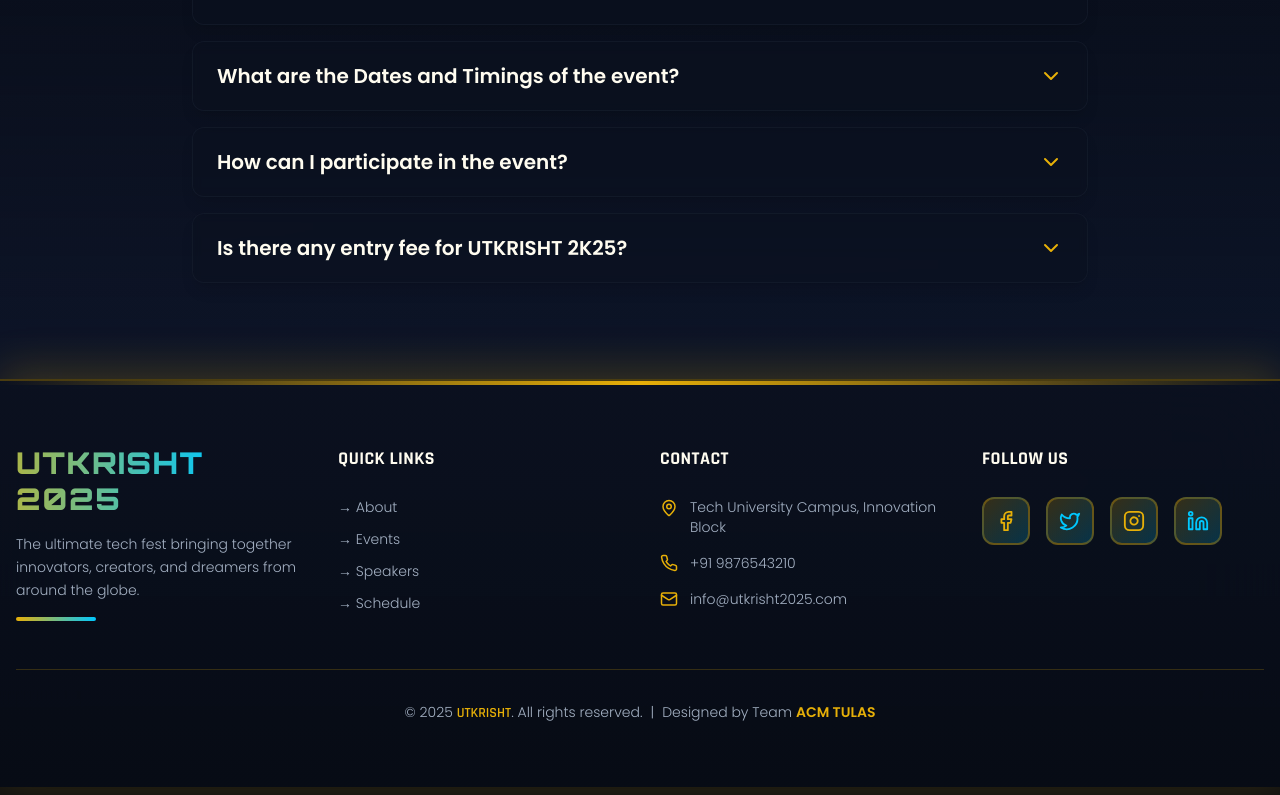
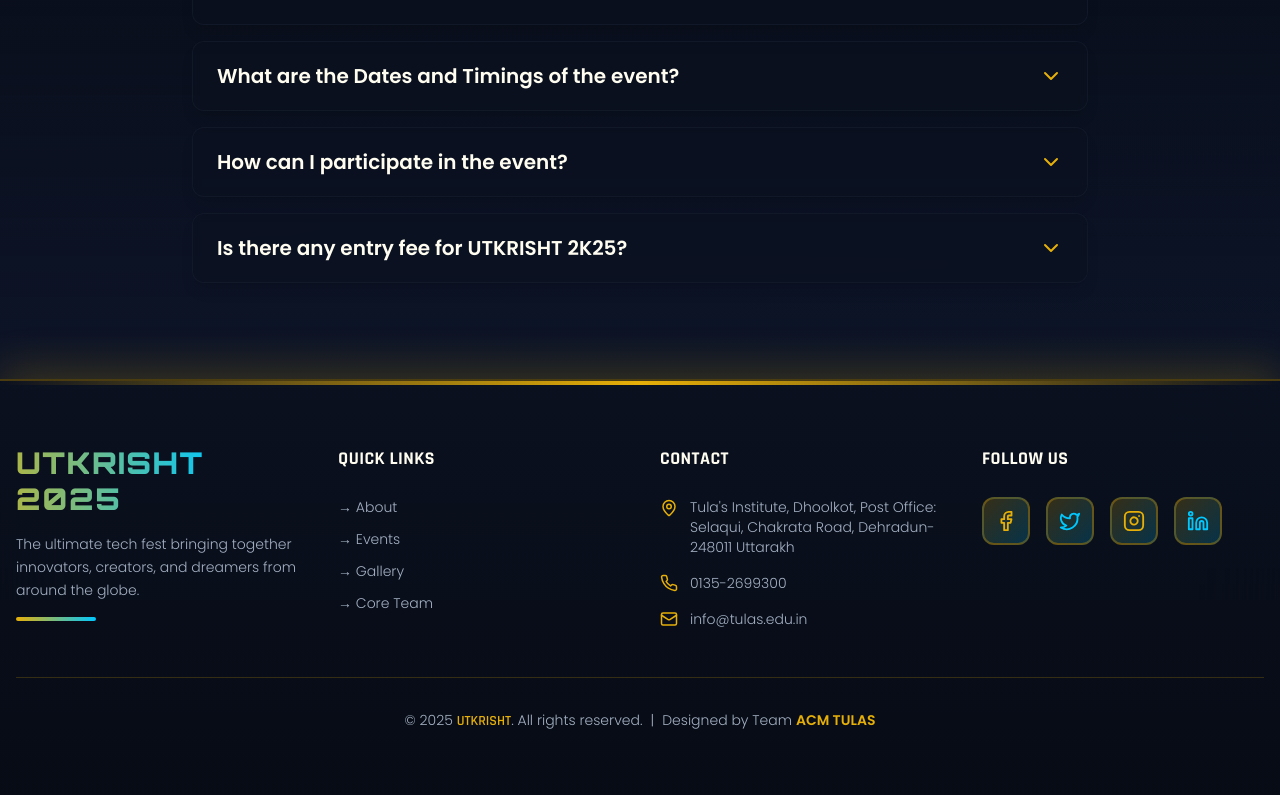
Before and after one commit to akky2000/TULAS-UTKRISHT, a React (Vite) app: page / in a window 1280 px wide. Shown: the part 2691-3486 px from the top of the page. Built offline with nearby package versions, Linux system fonts and the light colour scheme; no server answers; the HTML template or start-up script is replaced by a standard one.

Commit message:
Footer complete.

```diff
--- a/src/components/Footer.tsx
+++ b/src/components/Footer.tsx
@@ -36,13 +36,13 @@
                 </Link>
               </li>
               <li>
-                <Link to="/speakers" className="hover:text-primary hover:translate-x-1 transition-all duration-300 inline-block font-light">
-                  → Speakers
+                <Link to="/gallery" className="hover:text-primary hover:translate-x-1 transition-all duration-300 inline-block font-light">
+                  → Gallery
                 </Link>
               </li>
               <li>
-                <Link to="/schedule" className="hover:text-primary hover:translate-x-1 transition-all duration-300 inline-block font-light">
-                  → Schedule
+                <Link to="/core-team" className="hover:text-primary hover:translate-x-1 transition-all duration-300 inline-block font-light">
+                  → Core Team
                 </Link>
               </li>
             </ul>
@@ -54,15 +54,15 @@
             <ul className="space-y-4 text-sm text-muted-foreground">
               <li className="flex items-start gap-3 group">
                 <MapPin size={18} className="mt-0.5 text-primary group-hover:text-secondary transition-colors flex-shrink-0" />
-                <span className="font-light">Tech University Campus, Innovation Block</span>
+                <span className="font-light">Tula's Institute, Dhoolkot, Post Office: Selaqui, Chakrata Road, Dehradun- 248011 Uttarakh</span>
               </li>
               <li className="flex items-center gap-3 group">
                 <Phone size={18} className="text-primary group-hover:text-secondary transition-colors flex-shrink-0" />
-                <span className="font-light">+91 9876543210</span>
+                <span className="font-light">0135-2699300</span>
               </li>
               <li className="flex items-center gap-3 group">
                 <Mail size={18} className="text-primary group-hover:text-secondary transition-colors flex-shrink-0" />
-                <span className="font-light">info@utkrisht2025.com</span>
+                <span className="font-light">info@tulas.edu.in</span>
               </li>
             </ul>
           </div>
@@ -72,28 +72,28 @@
             <h4 className="font-tech font-bold text-foreground mb-6 tracking-wide uppercase text-lg">Follow Us</h4>
             <div className="flex gap-4">
               <a
-                href="#"
+                href="https://www.facebook.com/tulasinstitutedehradun/"
                 className="w-12 h-12 rounded-lg bg-gradient-to-br from-primary/20 to-secondary/20 border-2 border-primary/30 hover:border-primary hover:scale-110 hover:shadow-[0_0_20px_rgba(234,179,8,0.6)] flex items-center justify-center transition-all duration-300 group"
                 aria-label="Facebook"
               >
                 <Facebook size={22} className="text-primary group-hover:text-secondary transition-colors" />
               </a>
               <a
-                href="#"
+                href="https://twitter.com/tulas_institute"
                 className="w-12 h-12 rounded-lg bg-gradient-to-br from-primary/20 to-secondary/20 border-2 border-primary/30 hover:border-secondary hover:scale-110 hover:shadow-[0_0_20px_rgba(6,182,212,0.6)] flex items-center justify-center transition-all duration-300 group"
                 aria-label="Twitter"
               >
                 <Twitter size={22} className="text-secondary group-hover:text-primary transition-colors" />
               </a>
               <a
-                href="#"
+                href="https://www.instagram.com/tulasinstitutedehradun/"
                 className="w-12 h-12 rounded-lg bg-gradient-to-br from-primary/20 to-secondary/20 border-2 border-primary/30 hover:border-primary hover:scale-110 hover:shadow-[0_0_20px_rgba(234,179,8,0.6)] flex items-center justify-center transition-all duration-300 group"
                 aria-label="Instagram"
               >
                 <Instagram size={22} className="text-primary group-hover:text-secondary transition-colors" />
               </a>
               <a
-                href="#"
+                href="https://www.linkedin.com/school/tula's-institute/"
                 className="w-12 h-12 rounded-lg bg-gradient-to-br from-primary/20 to-secondary/20 border-2 border-primary/30 hover:border-secondary hover:scale-110 hover:shadow-[0_0_20px_rgba(6,182,212,0.6)] flex items-center justify-center transition-all duration-300 group"
                 aria-label="LinkedIn"
               >
```
